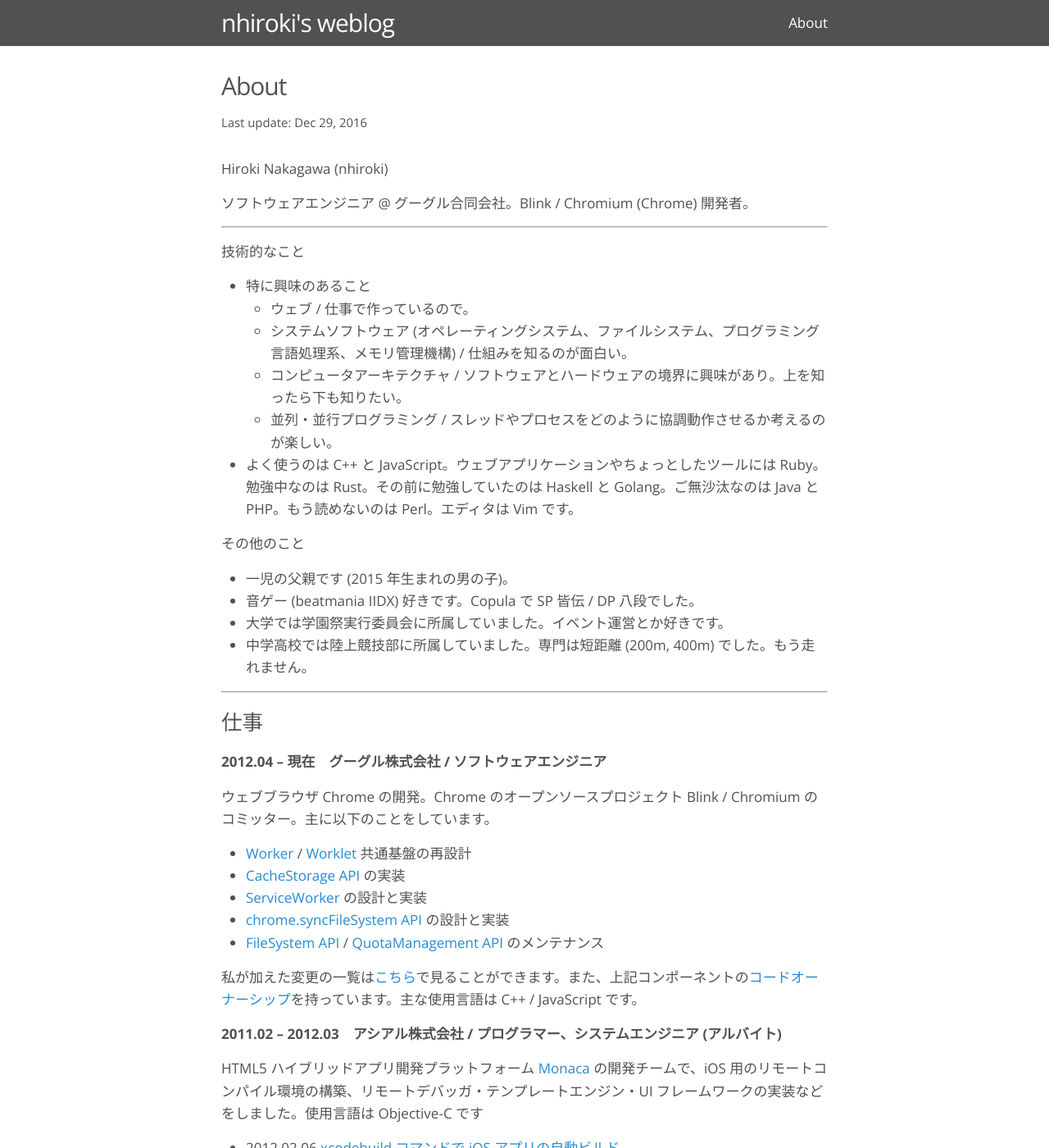
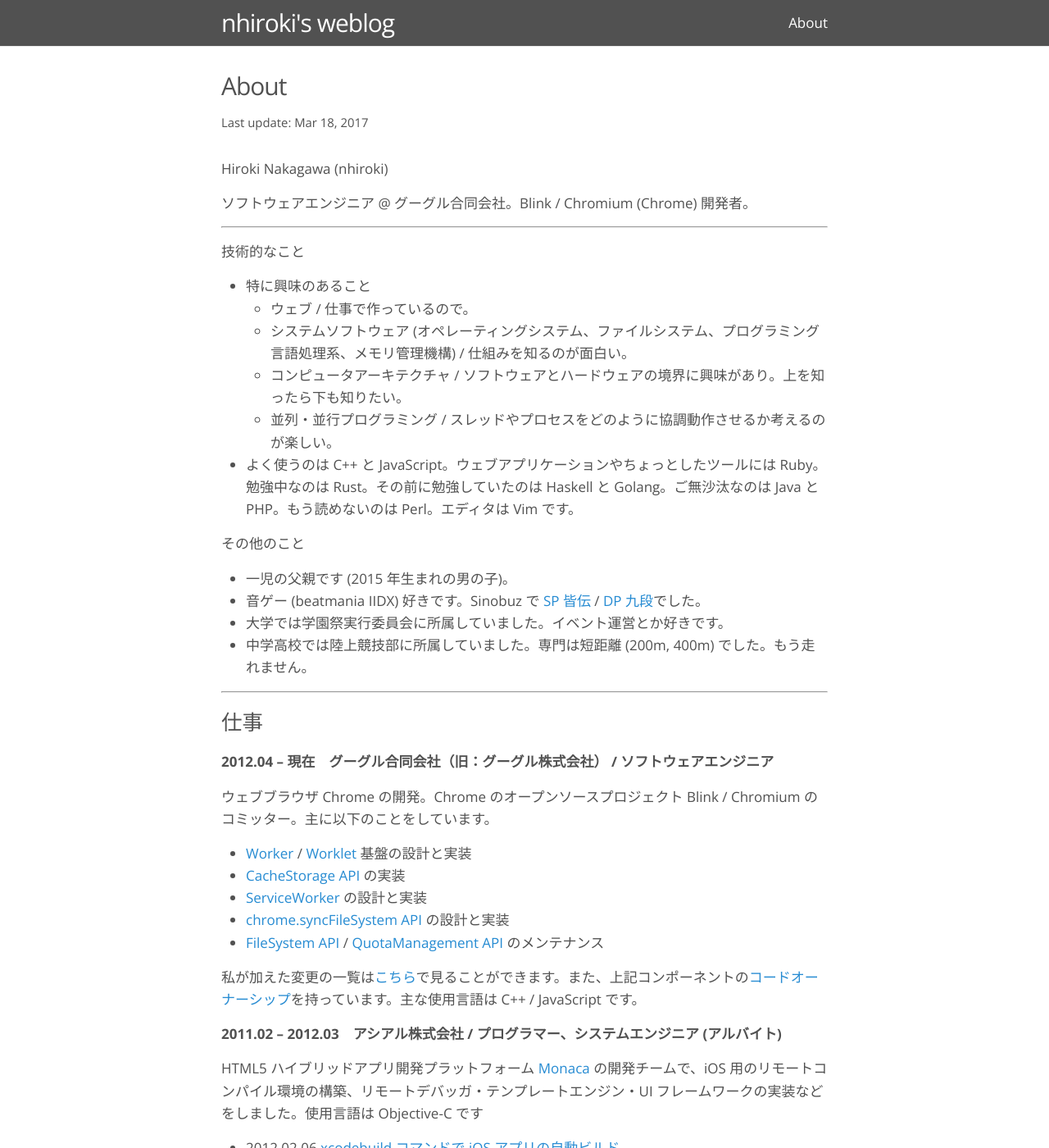
Before and after one commit to nhiroki/nhiroki.github.io, a Jekyll site: the page built from about.md, in a window 1280 px wide and 1400 px high. Shown: the whole window at 82% size. Built offline with Jekyll 4.4.1, drawn with Linux system fonts in a browser that asks for light colours.

Commit message:
Update the 'about' page

```diff
--- a/about.md
+++ b/about.md
@@ -1,7 +1,7 @@
 ---
 layout: page
 title: About
-date: 2016/12/29
+date: 2017/03/18
 permalink: /about/
 ---
 
@@ -23,7 +23,7 @@ Hiroki Nakagawa (nhiroki)
 その他のこと
 
 - 一児の父親です (2015 年生まれの男の子)。
-- 音ゲー (beatmania IIDX) 好きです。Copula で SP 皆伝 / DP 八段でした。
+- 音ゲー (beatmania IIDX) 好きです。Sinobuz で [SP 皆伝](https://twitter.com/nhiroki_/status/823462360027254784) / [DP 九段](https://twitter.com/nhiroki_/status/842695983267954688)でした。
 - 大学では学園祭実行委員会に所属していました。イベント運営とか好きです。
 - 中学高校では陸上競技部に所属していました。専門は短距離 (200m, 400m) でした。もう走れません。
 
@@ -31,11 +31,11 @@ Hiroki Nakagawa (nhiroki)
 
 # 仕事
 
-**2012.04 -- 現在　グーグル株式会社 / ソフトウェアエンジニア**
+**2012.04 -- 現在　グーグル合同会社（旧：グーグル株式会社） / ソフトウェアエンジニア**
 
 ウェブブラウザ Chrome の開発。Chrome のオープンソースプロジェクト Blink / Chromium のコミッター。主に以下のことをしています。
 
-* [Worker](https://html.spec.whatwg.org/multipage/workers.html#workers) / [Worklet](https://drafts.css-houdini.org/worklets/) 共通基盤の再設計
+* [Worker](https://html.spec.whatwg.org/multipage/workers.html#workers) / [Worklet](https://drafts.css-houdini.org/worklets/) 基盤の設計と実装
 * [CacheStorage API](https://slightlyoff.github.io/ServiceWorker/spec/service_worker/#cache-objects) の実装
 * [ServiceWorker](https://slightlyoff.github.io/ServiceWorker/spec/service_worker/) の設計と実装
 * [chrome.syncFileSystem API](https://developer.chrome.com/apps/syncFileSystem) の設計と実装
```
